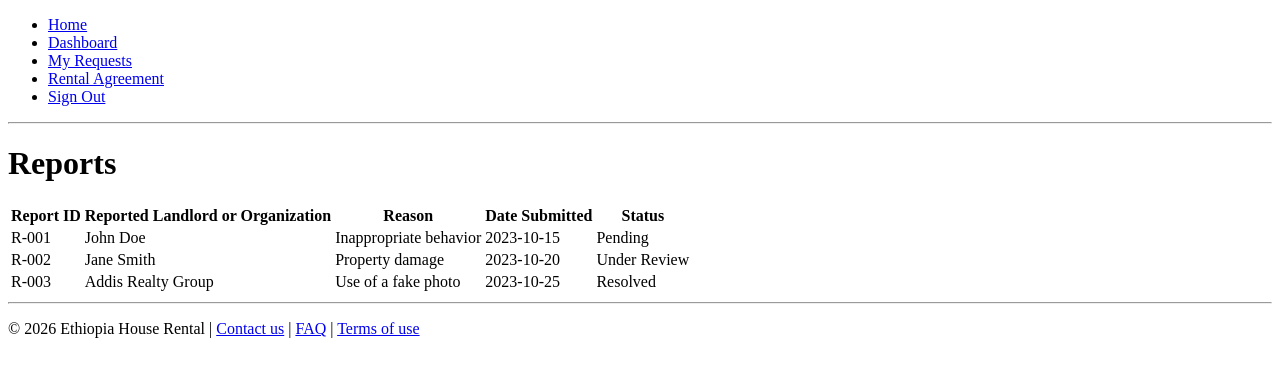
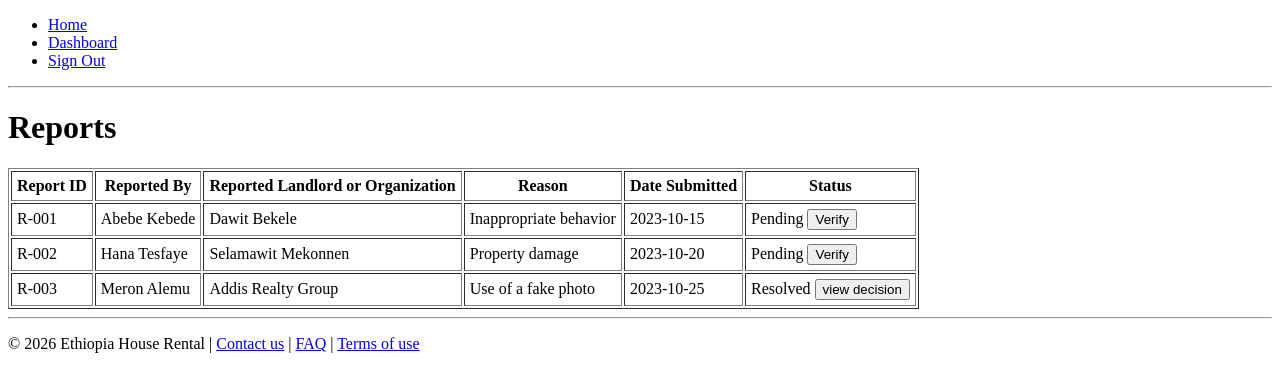
Before and after one commit to bisrat-mengesha/ethiopia-house-rental, a plain HTML site: page admin/report.html in a window 1280 px wide. Drawn offline with Linux system fonts and the light colour scheme.

Commit message:
report.html

```diff
--- a/tenant/report.html
+++ b/admin/report.html
@@ -3,24 +3,23 @@
 <head>
     <meta charset="UTF-8">
     <meta name="viewport" content="width=device-width, initial-scale=1.0">
-    <title>Reports</title>
+    <title>Reports - Ethiopia House Rental</title>
 </head>
 <body>
-    <nav>
+    <nav aria-label="Main navigation">
         <ul>
             <li><a href="../index.html">Home</a></li>
             <li><a href="index.html">Dashboard</a></li>
-            <li><a href="requests.html">My Requests</a></li>
-            <li><a href="rental-agreement.html">Rental Agreement</a></li>
             <li><a href="../signin.html">Sign Out</a></li>
         </ul>
     </nav>
     <hr>
     <main>
         <h1>Reports</h1>
-        <table>
+        <table border="1" cellpadding="5" >
             <tr>
                 <th>Report ID</th>
+                <th>Reported By</th>
                 <th>Reported Landlord or Organization</th>
                 <th>Reason</th>
                 <th>Date Submitted</th>
@@ -28,24 +27,27 @@
             </tr>
             <tr>
                 <td>R-001</td>
-                <td>John Doe</td>
+                <td>Abebe Kebede</td>
+                <td>Dawit Bekele</td>
                 <td>Inappropriate behavior</td>
                 <td>2023-10-15</td>
-                <td>Pending</td>
+                <td>Pending <input type="button" name="status" value="Verify"></td>
             </tr>
             <tr>
                 <td>R-002</td>
-                <td>Jane Smith</td>
+                <td>Hana Tesfaye</td>
+                <td>Selamawit Mekonnen</td>
                 <td>Property damage</td>
                 <td>2023-10-20</td>
-                <td>Under Review</td>
+                <td>Pending <input type="button" name="status" value="Verify"></td>
             </tr>
             <tr>
                 <td>R-003</td>
+                <td>Meron Alemu</td>
                 <td>Addis Realty Group</td>
                 <td>Use of a fake photo</td>
                 <td>2023-10-25</td>
-                <td>Resolved</td>
+                <td>Resolved <input type="button" name="status" value="view decision"></td>
             </tr>
         </table>
     </main>
@@ -53,7 +55,7 @@
     <footer>
         <p>
             &copy; 2026 Ethiopia House Rental |
-            <a href="../contact.html">Contact us</a> |
+            <a href="../contact-us.html">Contact us</a> |
             <a href="../faq.html">FAQ</a> |
             <a href="../term-use.html">Terms of use</a>
         </p>
```
Also changed, not shown: admin/css/style.css (added), owner/css/style.css (added), tenant/css/style.css (added).
